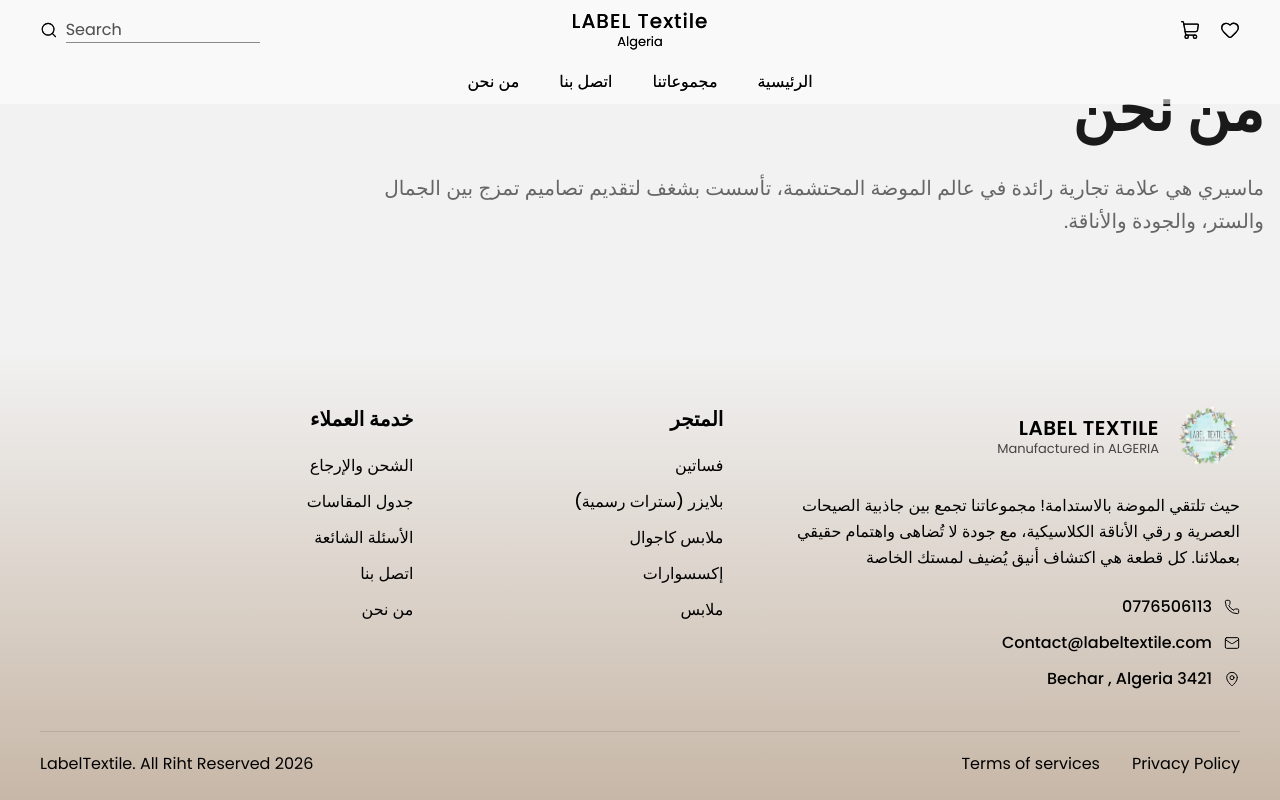
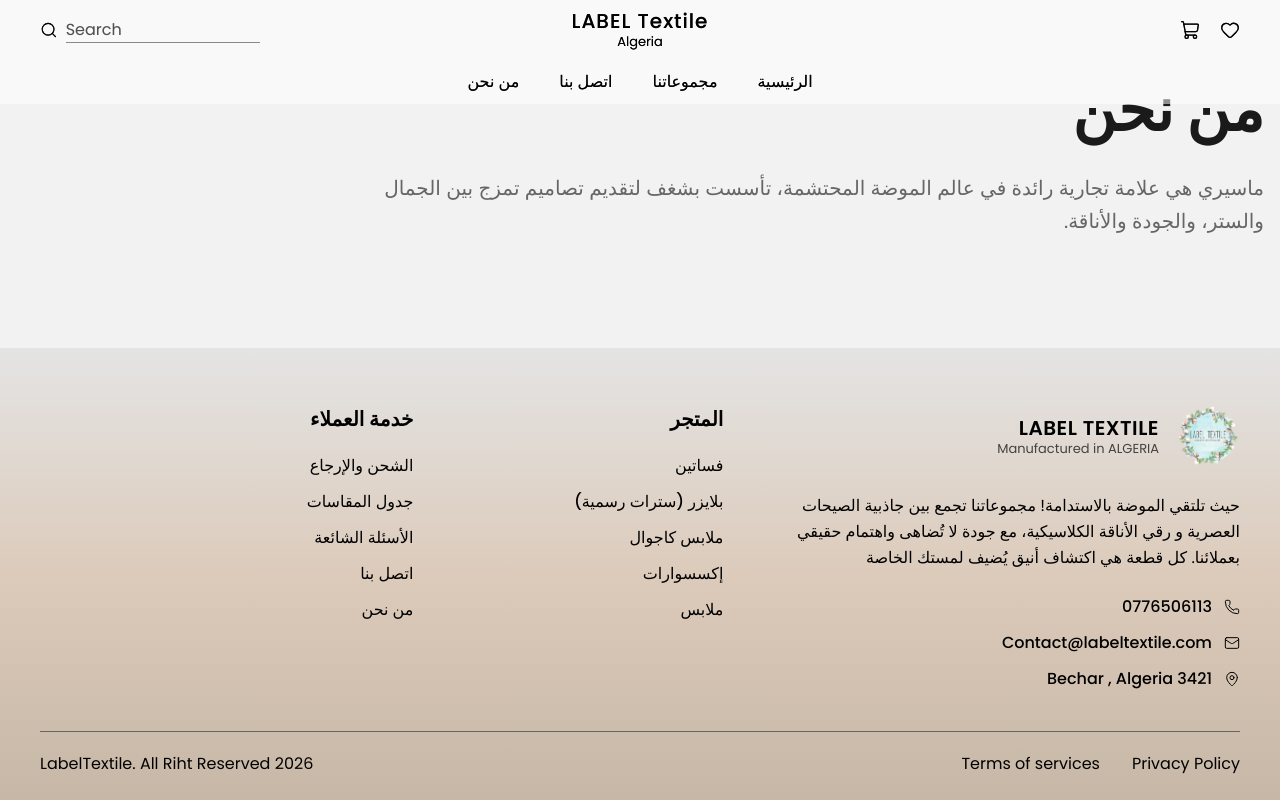
Before and after one commit to elevateitsystems/maseri, a Next.js app: page /about in a window 1280 px wide. Shown: the top 800 px of the page. Built offline with nearby package versions, Linux system fonts and the light colour scheme.

Commit message:
refactor: update category and footer component styles for improved layout consistency

```diff
--- a/src/components/Footer.tsx
+++ b/src/components/Footer.tsx
@@ -7,7 +7,7 @@
   return (
     <footer className="relative w-full overflow-hidden font-poppins">
       {/* Background gradient — unchanged */}
-      <div className="absolute inset-0 bg-gradient-to-t from-[#C7B7A7] to-[#F2F2F2]" />
+      <div className="absolute inset-0 bg-gradient-to-t from-[#C7B7A7] via-[#dccbbb] to-[#e4e4e4]" />
 
       {/* ── Main Footer Content ── */}
       <div className="relative z-10 container mx-auto px-6 lg:px-10 pt-14 pb-6">
@@ -144,7 +144,7 @@
         </div>
 
         {/* ── Bottom Bar ── */}
-        <div className="mt-10 pt-5 border-t border-black/10 flex flex-col md:flex-row items-center justify-between gap-4">
+        <div className="mt-10 pt-5 border-t border-[#666666] flex flex-col md:flex-row items-center justify-between gap-4">
           <div className="flex items-center gap-8">
             <Link
               href="#"
--- a/src/components/home/components/Categories.tsx
+++ b/src/components/home/components/Categories.tsx
@@ -142,15 +142,14 @@
                     width: size.width,
                     height: size.height,
                     x: xPosition,
-                    opacity:
-                      Math.abs(offset) > 2 ? 0 : 1 - Math.abs(offset) * 0.2,
+                    opacity: Math.abs(offset) > 2 ? 0 : 1,
                     zIndex: 10 - Math.abs(offset),
                   }}
                   transition={{ type: "spring", stiffness: 180, damping: 25 }}
                   onClick={() => setActiveIndex(index)}
                   className="absolute cursor-pointer flex items-center justify-center"
                 >
-                  <div className="relative w-full h-full overflow-hidden rounded-t-full bg-neutral-100 shadow-md">
+                  <div className="relative w-full h-full overflow-hidden rounded-t-full bg-neutral-100">
                     <Image
                       src={cat.image}
                       alt={cat.title}
```
